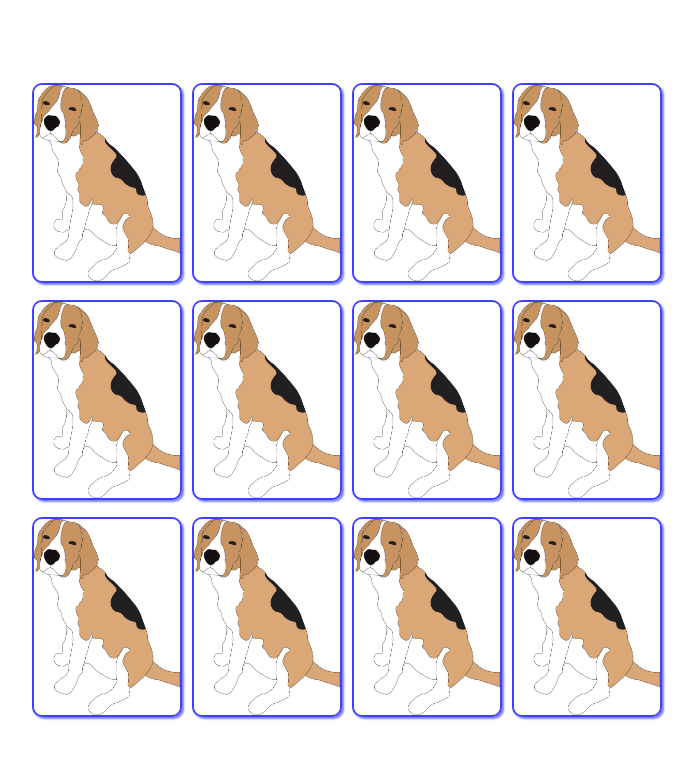
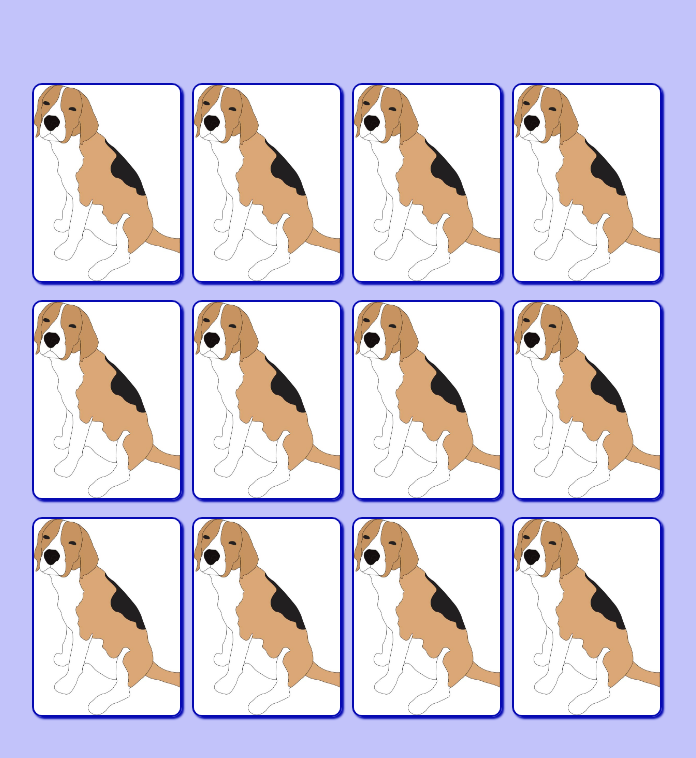
Before and after one commit to benedictenaess/memory-game, a plain HTML site: page index.html in a window 1280 px wide. Shown: the whole page, without its empty margins (293-989 px from the left). Drawn offline with Linux system fonts and the light colour scheme.

Commit message:
Color change

```diff
--- a/style.css
+++ b/style.css
@@ -10,6 +10,7 @@
 	display: flex;
 	align-items: center;
 	justify-content: center;
+	background: #c2c3fa;
 }
 
 .cards-container {
@@ -27,10 +28,9 @@
 	position: relative;
 	width: 150px;
 	height: 200px;
-	background-color: rgba(0, 0, 255, 0.5);
-	border: 2px solid rgba(0, 0, 255, 0.5);
+	border: 2px solid #060AB2;
 	border-radius: 10px;
-	box-shadow: 2px 2px 2px rgba(0, 0, 255, 0.5);
+	box-shadow: 2px 2px 2px #060AB2;
 	transform: scale(1);
 	transform-style: preserve-3d;
 	transition: transform 500ms;
```
